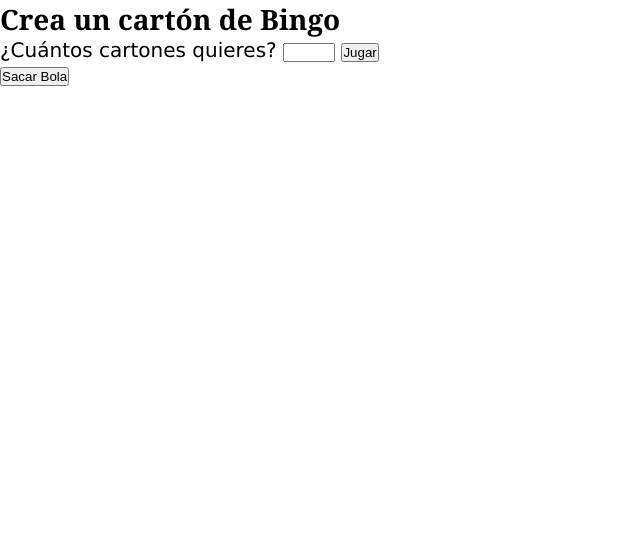
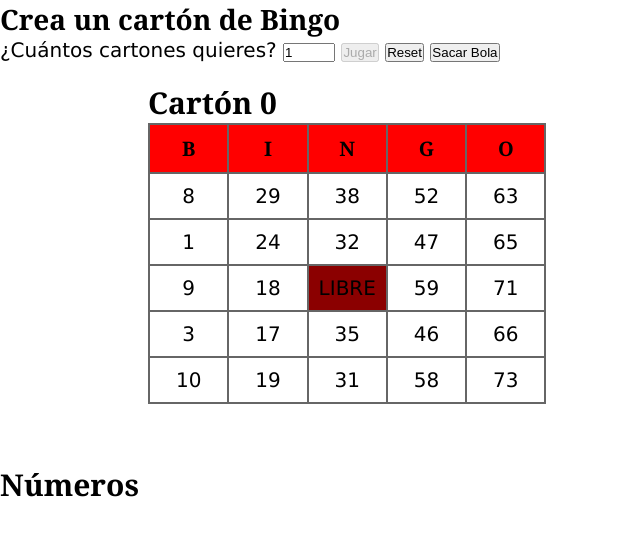
Before and after one commit to carmenlm/bingo, a plain HTML site: page bingoObjeto/index.html in a window 1280 px wide. Both pictures are taken after a click on the button "Jugar". Shown: the whole page, without its empty margins (0-640 px from the left). Drawn offline with Linux system fonts and the light colour scheme.

Commit message:
actualizacion

```diff
--- a/bingoObjeto/index.html
+++ b/bingoObjeto/index.html
@@ -12,8 +12,10 @@
 <div>
 
 	<label for="cartones">¿Cuántos cartones quieres?</label>
-	<input type="number" name="cartones" id="cartones" min="1" max="10">
+	<input type="number" name="cartones" id="cartones" min="1" max="10" value="1">
 	<input type="button" value="Jugar" id="btnJugar" name="btnJugar">
+	<input type="button" value="Reset" id="btnReset" name="btnReset">
+	<input type="button" value="Sacar Bola" id="sacar" name="sacar" disabled>
 
 </div>
 
@@ -22,7 +24,7 @@
 </div>
 
 <div id="bola">
-	<input type="button" value="Sacar Bola" id="sacar" name="sacar" disabled>
+	<h2>Números</h2>
 	<div id="numeroAleatorio"></div>
 </div>
 
--- a/bingoObjeto/js/juegoBingo.js
+++ b/bingoObjeto/js/juegoBingo.js
@@ -147,13 +147,13 @@ var bingo = {
             document.getElementById('contenido').innerHTML += contenido;
 
 
-            /*var claseCabecera = i + "cabecera";
-             var celdas = document.getElementsByClassName(claseCabecera);
+            var claseCabecera = i + "cabecera";
+            var celdas = document.getElementsByClassName(claseCabecera);
 
-             for (var j = 0; j < celdas.length; j++) {
-             celdas[j].style.backgroundColor = bingo.colores[i];
-             }
-             */
+            for (var j = 0; j < celdas.length; j++) {
+                celdas[j].style.backgroundColor = bingo.colores[i];
+            }
+
 
             //recorro las celdas
             for (var j = 0; j < 24; j++) {
@@ -299,6 +299,9 @@ var bingo = {
                 //variable con los cartones que tengo
                 bingo.numeroCartones = document.getElementById('cartones').value;
 
+                //deshabilito el boton de jugar
+                document.getElementById('btnJugar').disabled = true;
+
 
                 //reseteo los div
                 document.getElementById('contenido').innerHTML = "";
@@ -320,6 +323,15 @@ var bingo = {
 
             });
 
+            document.getElementById('btnReset').addEventListener('click', function () {
+                location.reload();
+                //deshabilito el boton de sacar bola jugar
+                document.getElementById('sacar').disabled = true;
+
+                //habilito el boton de jugar
+                document.getElementById('btnJugar').disabled = false;
+            });
+
         } else {
             alert("Lo siento, el navegador no soporta este script")
         }
```
